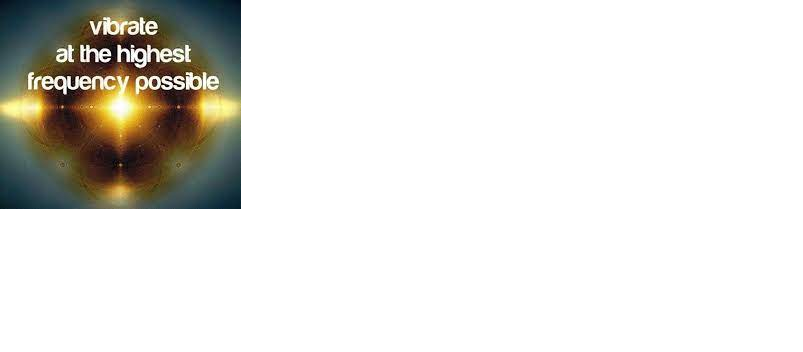
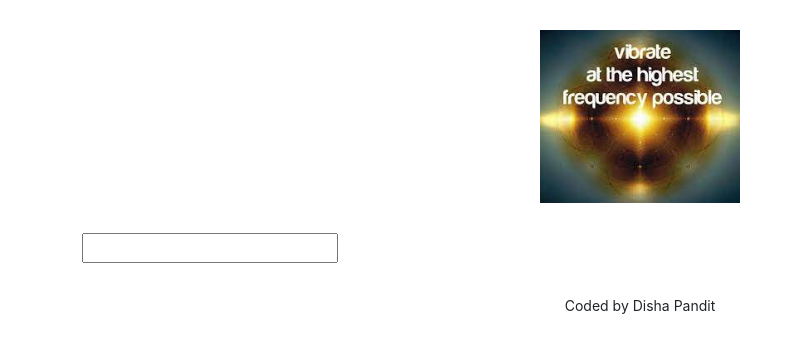
Before and after one commit to DishaDarpan/dictionary-project, a React (Create React App) app: page / in a window 1280 px wide. Shown: the top 352 px of the page, without its empty margins (0-803 px from the left). Built offline with nearby package versions, Linux system fonts and the light colour scheme.

Commit message:
Created Dictionary.js and Dictionary.css and updated App.js

```diff
--- a/src/App.css
+++ b/src/App.css
@@ -0,0 +1,12 @@
+.App-header {
+  margin: 30px 0;
+}
+.App-logo {
+  max-width: 200px;
+  display: block;
+  margin: 0 auto;
+}
+.App-footer {
+  text-align: center;
+  margin: 30px 0;
+}
--- a/src/App.js
+++ b/src/App.js
@@ -1,12 +1,21 @@
 import logo from "./high energy.jpg";
 import "./App.css";
+import Dictionary from "./Dictionary";
 
 export default function App() {
   return (
     <div className="App">
-      <header className="App-header">
-        <img src={logo} className="App-logo image-fluid" alt="logo" />
-      </header>
+      <div className="container">
+        <header className="App-header">
+          <img src={logo} className="App-logo img-fluid" alt="logo" />
+        </header>
+        <main>
+          <Dictionary />
+        </main>
+        <footer className="App-footer">
+          <small>Coded by Disha Pandit</small>
+        </footer>
+      </div>
     </div>
   );
 }
--- /dev/null
+++ b/src/Dictionary.js
@@ -0,0 +1,23 @@
+import React, { useState } from "react";
+import "./Dictionary.css";
+
+export default function Dictionary() {
+  let [keyword, setKeyword] = useState("");
+
+  function search(event) {
+    event.preventDefault();
+    alert(`Searching for ${keyword} definition`);
+  }
+
+  function handleKeywordChange(event) {
+    setKeyword(event.target.value);
+  }
+
+  return (
+    <div className="Dictionary">
+      <form onSubmit={search}>
+        <input type="search" onChange={handleKeywordChange} />
+      </form>
+    </div>
+  );
+}
```
Also changed, not shown: src/Dictionary.css (added).
